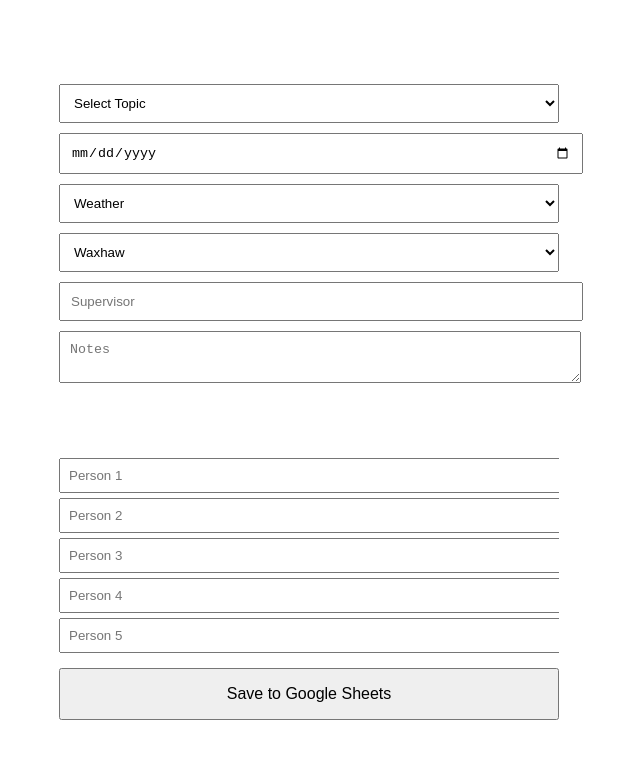
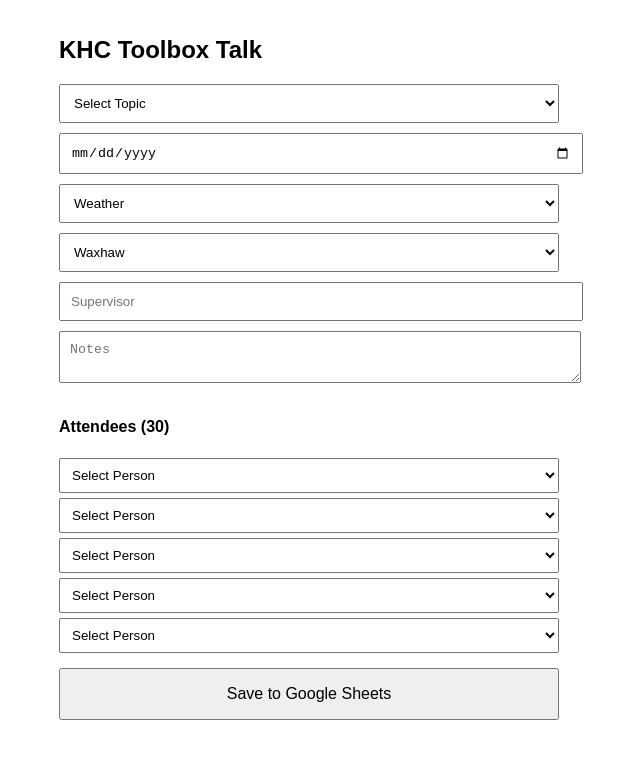
Before and after one commit to SdunnKHC/khc-toolbox-app, a Next.js app: page / in a window 1280 px wide. Shown: the top 758 px of the page, without its empty margins (331-971 px from the left). Built offline with nearby package versions, Linux system fonts and the light colour scheme.

Commit message:
Update page.js

```diff
--- a/app/page.js
+++ b/app/page.js
@@ -3,22 +3,31 @@
 
 const GOOGLE_SCRIPT_URL = "https://script.google.com/macros/s/AKfycbzqiydYvwWvyEc14orE5RziwcyZS5An_YQokkoq_GF-F7fiulbEoEVF4R8jtQ3gY4AGZw/exec";
 
-export default function Page() {
+// ✅ FULL TOPIC LIST (correct)
 const topics = [
+  // Spring
   "Heavy rain prep and response","Mud hazards and slipping","Inspecting BMPs after storms",
   "Silt fence repairs","Inlet protection after rainfall","Erosion from disturbed soil",
   "Stormwater flow awareness","Equipment in wet conditions","Tracking sediment onto roads",
   "Drainage path awareness",
+
+  // Summer
   "Heat stress and hydration","Fatigue in high heat","Dust control","Working long hours safely",
   "PPE in hot weather","Equipment overheating","Hydration planning","Sun exposure",
   "Working on dry loose soil","Increased production risks",
+
+  // Fall
   "Seeding and stabilization safety","Preparing for colder weather","Leaf buildup in drains",
   "Changing daylight conditions","Wet mornings / dry afternoons","Slope stabilization",
   "Storm prep before winter","Material storage","Crew communication",
   "Inspecting aging BMPs",
+
+  // Winter
   "Cold stress and frostbite","Frozen ground hazards","Working in rain","Vehicle safety in mud",
   "Equipment warm-up safety","Layered PPE","Short daylight hazards","Slippery surfaces",
   "Storm event response","Maintaining BMPs in winter",
+
+  // General
   "Silt fence installation","Inlet protection install","Sediment basin work",
   "Wattles and check dams","Working on slopes","Excavator safety","Spotter communication",
   "Backing trucks safely","Trailer loading/unloading","Hand tool safety","Power tool safety",
@@ -27,6 +36,19 @@
   "Utility awareness","Material handling","Housekeeping","Equipment inspections"
 ];
 
+// ✅ FULL CREW LIST (separate from topics)
+const crew = [
+  "Martir Reyes (Saul)","Yunior Luciano","Walter Silva","Beny Garcia","Jose Lopez",
+  "Ronald Orellana","Santose Romero","Edgar Arce Agoino","Miguel Duran","Arturo Contreras",
+  "Francisco Quintanilla","Christian Romero","Martir Orellana","Roger Orellana","Jose Gonzalez",
+  "Angel Hernandez","Erick Alvarado","Rodrigo Garcia","Emmanuel Guerrero","Marvin Landaverde",
+  "Juan Orellana","Wilmer E Ruiz Garcia","Brandon Gurdian","Emerson Garcia","Ricardo Irias",
+  "Alberto Sierra",
+  "Steven Dunn","Christopher Mayberry","Justin Sanders","Jose Lobo","Randy Sandoli",
+  "Krysten Mayberry","Megan Wright","Thomas Corso","Jorge Rivera","Jorge Guerrero","Bret Mayberry"
+];
+
+export default function Page() {
   const [form,setForm]=useState({
     topic:'',date:'',weather:'',location:'Waxhaw',supervisor:'',notes:'',attendees:Array(30).fill('')
   });
@@ -37,7 +59,7 @@
   };
 
   return (
-    <div style={{padding:16,maxWidth:500,margin:'auto',color:'white'}}>
+    <div style={{padding:16,maxWidth:500,margin:'auto'}}>
       <h2>KHC Toolbox Talk</h2>
 
       <select style={{width:'100%',padding:10,marginBottom:10}}
@@ -76,15 +98,26 @@
 
       <h4>Attendees (30)</h4>
       <div style={{maxHeight:200,overflowY:'scroll',marginBottom:10}}>
-        {form.attendees.map((a,i)=>(
-          <input key={i} placeholder={`Person ${i+1}`}
+        {form.attendees.map((a,i)=>{
+          // ✅ prevent duplicates
+          const available = crew.filter(name => !form.attendees.includes(name) || name === a);
+
+          return (
+            <select key={i}
+              value={a}
               style={{width:'100%',padding:8,marginBottom:5}}
               onChange={e=>{
                 const updated=[...form.attendees];
                 updated[i]=e.target.value;
                 setForm({...form,attendees:updated});
-            }}/>
+              }}>
+              <option value="">Select Person</option>
+              {available.map((name,idx)=>(
+                <option key={idx} value={name}>{name}</option>
               ))}
+            </select>
+          );
+        })}
       </div>
 
       <button onClick={handleSubmit}
```
Lines whose indentation alone changed are shown as unchanged.
